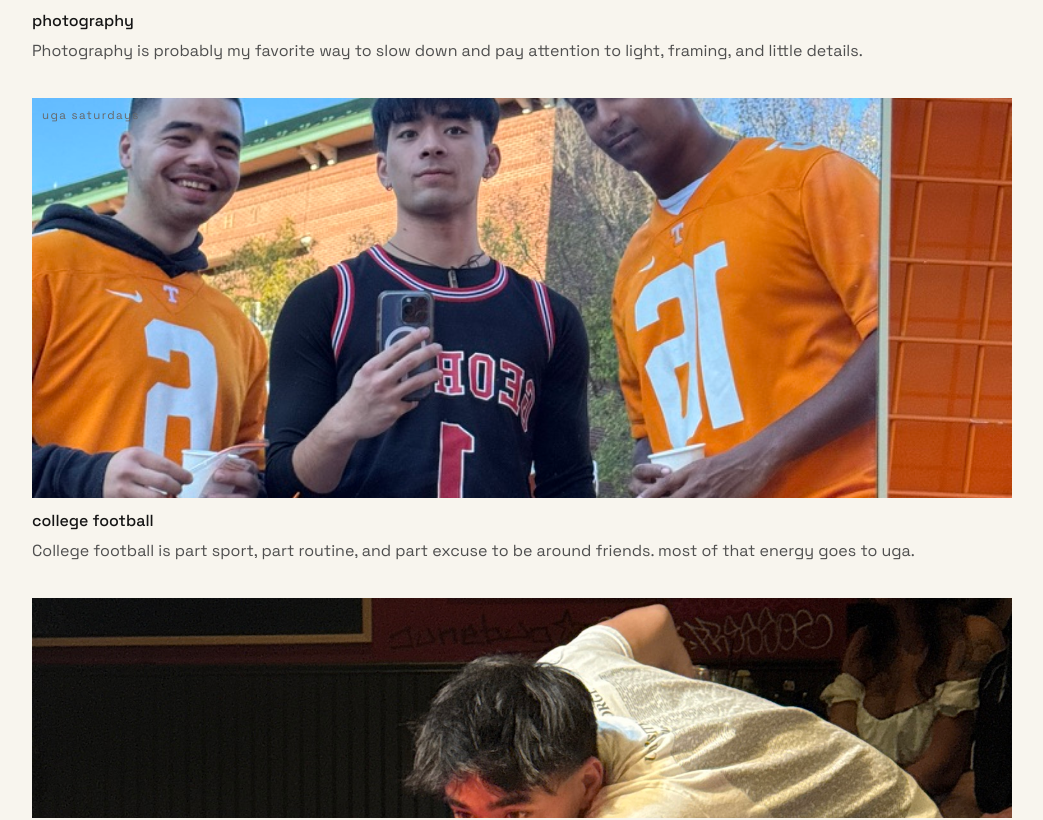
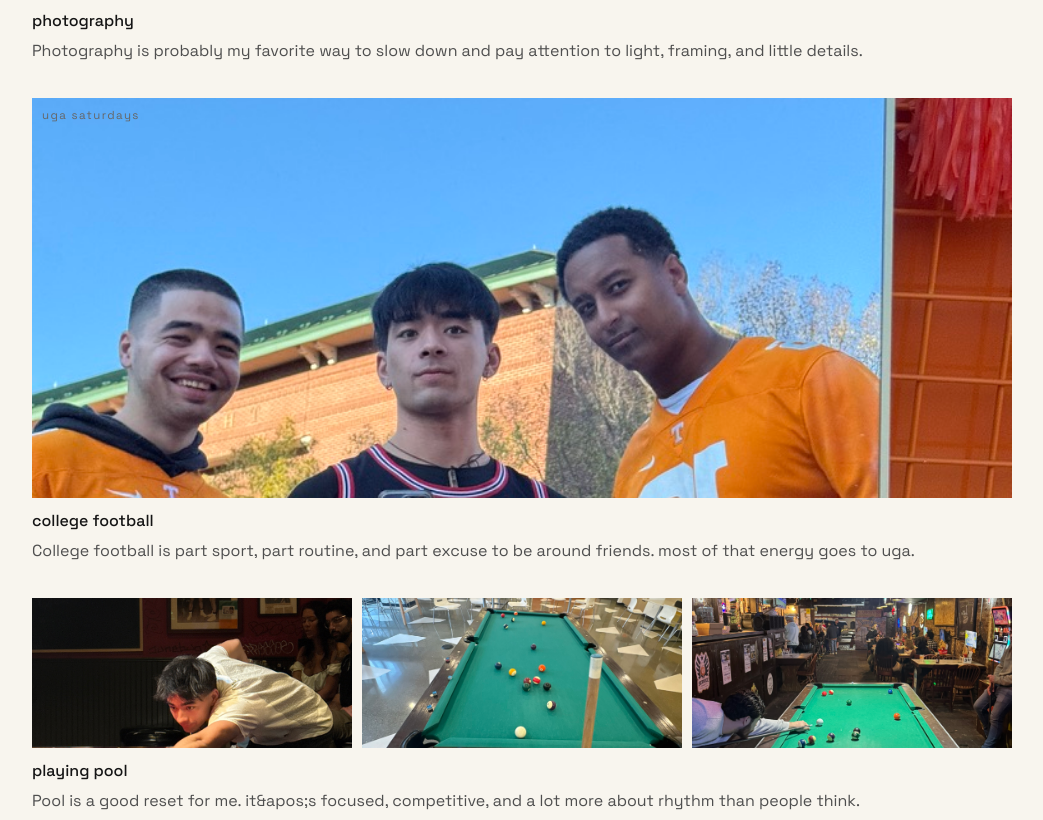
Before and after one commit to SpeciLiam/PersonalWebsite, a Next.js app: page /hobbies in a window 1280 px wide. Shown: the part 809-1629 px from the top of the page, without its empty margins (118-1161 px from the left). Built offline with nearby package versions, Linux system fonts and the light colour scheme.

Commit message:
Improve hobby image cropping

```diff
--- a/src/app/hobbies/page.tsx
+++ b/src/app/hobbies/page.tsx
@@ -24,12 +24,18 @@ export default function HobbiesPage() {
               <article key={hobby.title} className={styles.hobbyCard}>
                 <div className={styles.hobbyMedia}>
                   {hobby.gallery ? (
-                    <div className={styles.photoGallery}>
+                    <div
+                      className={`${styles.photoGallery} ${
+                        hobby.galleryLayout === "grid" ? styles.photoGalleryGrid : ""
+                      }`}
+                    >
                       {hobby.gallery.map((shot, index) => (
                         <div
                           key={shot.src}
                           className={`${styles.galleryShot} ${
-                            index === 0 ? styles.galleryShotLarge : ""
+                            index === 0 && hobby.galleryLayout !== "grid"
+                              ? styles.galleryShotLarge
+                              : ""
                           }`}
                         >
                           <Image
@@ -37,6 +43,7 @@ export default function HobbiesPage() {
                             alt={shot.alt}
                             fill
                             className={styles.coverImage}
+                            style={{ objectPosition: shot.position ?? "center" }}
                           />
                         </div>
                       ))}
@@ -49,6 +56,7 @@ export default function HobbiesPage() {
                         alt={hobby.imageAlt ?? hobby.title}
                         fill
                         className={styles.coverImage}
+                        style={{ objectPosition: hobby.imagePosition ?? "center" }}
                       />
                     </div>
                   ) : (
--- a/src/app/page.module.css
+++ b/src/app/page.module.css
@@ -215,6 +215,10 @@
   gap: 10px;
 }
 
+.photoGalleryGrid {
+  grid-template-columns: repeat(3, minmax(0, 1fr));
+}
+
 .galleryShot {
   position: relative;
   min-height: 150px;
@@ -252,6 +256,10 @@
     grid-template-columns: 1fr;
   }
 
+  .photoGalleryGrid {
+    grid-template-columns: 1fr;
+  }
+
   .heroCopy h1 {
     max-width: none;
     font-size: clamp(2.4rem, 12vw, 3.6rem);
--- a/src/app/site.ts
+++ b/src/app/site.ts
@@ -94,9 +94,12 @@ export type Hobby = {
   placeholder?: string;
   imageSrc?: string;
   imageAlt?: string;
+  imagePosition?: string;
+  galleryLayout?: "feature" | "grid";
   gallery?: Array<{
     src: string;
     alt: string;
+    position?: string;
   }>;
 };
 
@@ -104,6 +107,7 @@ export const hobbies: Hobby[] = [
   {
     title: "Photography",
     tag: "Visual diary",
+    galleryLayout: "feature",
     description:
       "Photography is probably my favorite way to slow down and pay attention to light, framing, and little details.",
     gallery: [
@@ -132,24 +136,29 @@ export const hobbies: Hobby[] = [
       "College football is part sport, part routine, and part excuse to be around friends. most of that energy goes to uga.",
     imageSrc: "/images/football-photo.jpeg",
     imageAlt: "Liam with friends at a college football game",
+    imagePosition: "center 28%",
   },
   {
     title: "Playing pool",
     tag: "Off-hours reset",
+    galleryLayout: "grid",
     description:
       "Pool is a good reset for me. it&apos;s focused, competitive, and a lot more about rhythm than people think.",
     gallery: [
       {
         src: "/images/pool/pool-shot-1.jpeg",
         alt: "Liam lining up a shot at a pool hall",
+        position: "center center",
       },
       {
         src: "/images/pool/pool-shot-2.jpeg",
         alt: "Pool table set up in a bright lounge space",
+        position: "center center",
       },
       {
         src: "/images/pool/pool-shot-3.jpeg",
         alt: "Pool table in a bar with players lining up shots",
+        position: "center center",
       },
     ],
   },
```
